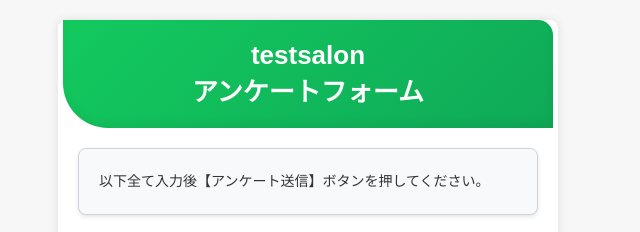
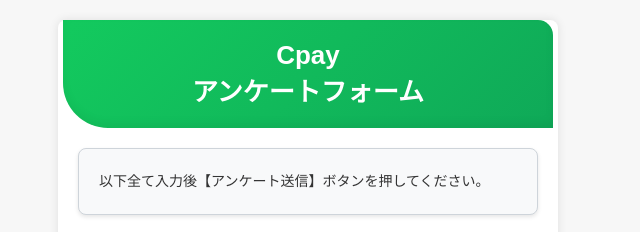
Before and after one commit to KMRa7/Cpay, a plain HTML site: page index.html in a window 1280 px wide. Shown: the top 232 px of the page, 332-972 px from the left. Drawn offline with Linux system fonts and the light colour scheme; a script that the page names is missing.

Commit message:
Update index.html

```diff
--- a/index.html
+++ b/index.html
@@ -513,7 +513,7 @@
 
     <!--編集箇所（見た目部分）-->
     <div class="container">
-        <h1>testsalon<br>アンケートフォーム</h1>
+        <h1>Cpay<br>アンケートフォーム</h1>
         <div class="info-text">以下全て入力後【アンケート送信】ボタンを押してください。</div>
         <div class="label">お名前を教えてください</div>
         <textarea id="message" rows="1" placeholder="入力してください"></textarea> <!-- メッセージ入力フィールド -->
```
